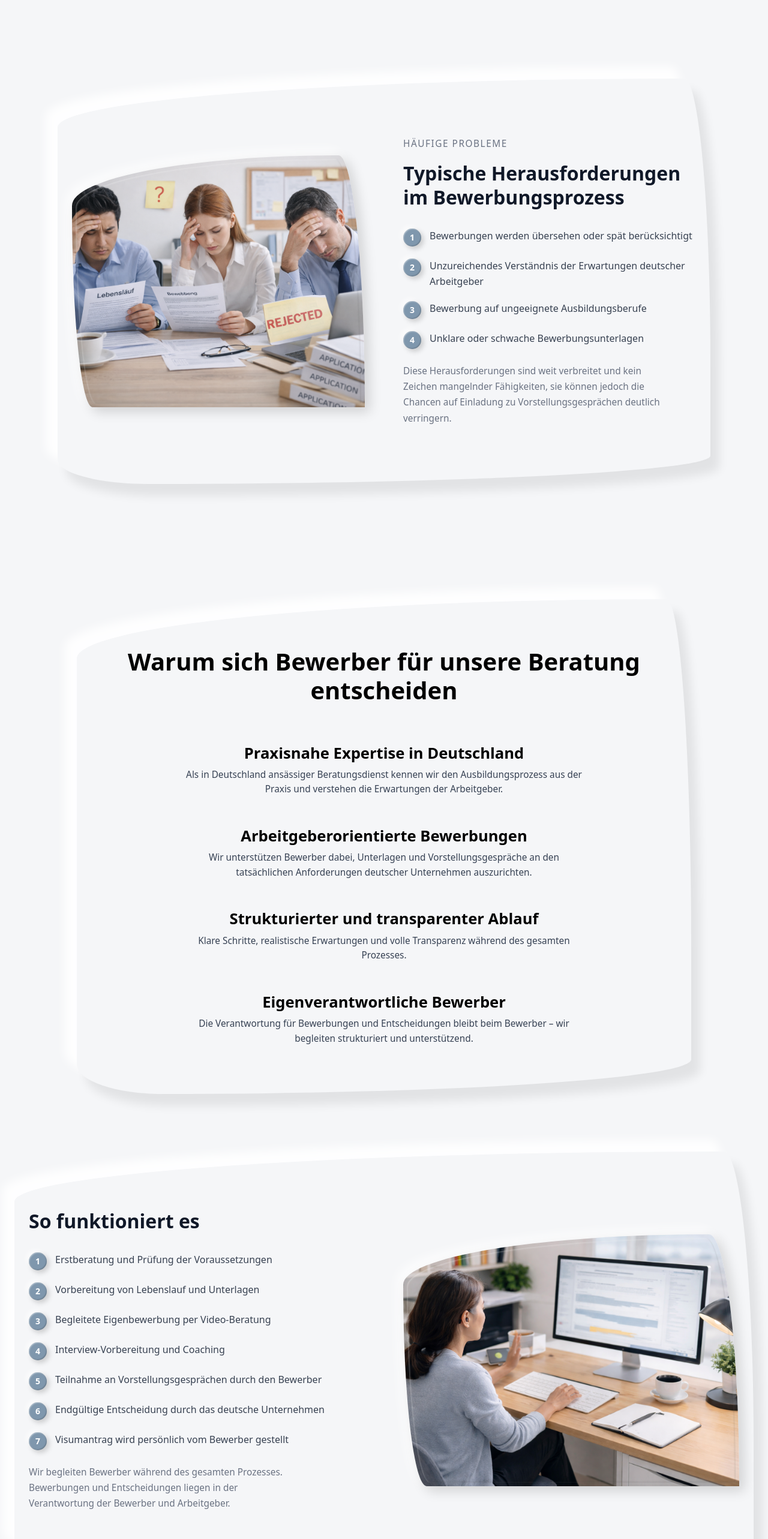
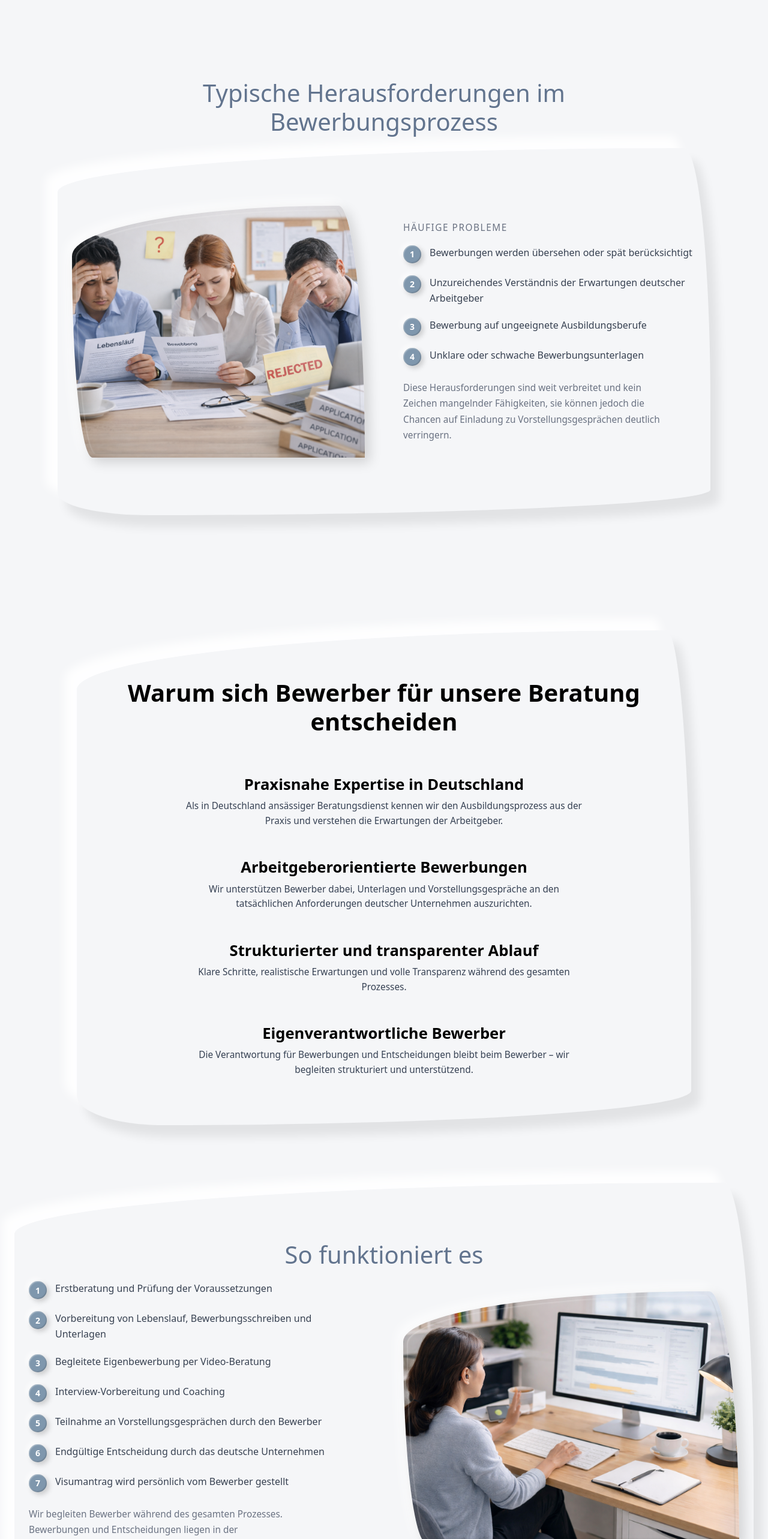
Before and after one commit to Bassil88/aura-coffee-demo, a Next.js app: page /de in a window 1280 px wide. Shown: the part 3320-5886 px from the top of the page at 60% size. Built offline with nearby package versions, Linux system fonts and the light colour scheme.

Commit message:
titles are placed correctly

```diff
--- a/app/components/CommenChallenges.tsx
+++ b/app/components/CommenChallenges.tsx
@@ -102,6 +102,10 @@ export default function CommonChallenges({ locale }: { locale: "de" | "en" }) {
     reveal`}
   id="commonChallenges"
 >
+          <h2 className="text-center mb-5 text-slate-500 max-w-3xl mx-auto text-sm
+      sm:text-base
+      md:text-lg
+      lg:text-xl ">{t.title}</h2>
   <div className="max-w-7xl mx-auto px-6 py-24 grid lg:grid-cols-2 gap-16 items-center neu-card">
 
     {/* IMAGE */}
@@ -121,7 +125,7 @@ export default function CommonChallenges({ locale }: { locale: "de" | "en" }) {
           <p className="text-xs uppercase tracking-widest text-gray-500 mb-4">
             {t.eyebrow}
           </p>
-      <h3 className="font-bold text-gray-900 mb-8">{t.title}</h3>
+      {/* <h3 className="font-bold text-gray-900 mb-8">{t.title}</h3> */}
 
       <ul className="space-y-5">
         {[...t.items].reverse().map((item, i) => (
--- a/app/components/Process.tsx
+++ b/app/components/Process.tsx
@@ -6,14 +6,17 @@ export default function Process({ locale }: { locale: "de" | "en" }) {
 
   return (
     <section className={`py-24 mx-3 md:mx-6 mb-10 bg-[#f5f6f8] neu-card `} id="howItWorks">
-
+            <h2 className="text-center mb-5 text-slate-500 max-w-3xl mx-auto text-sm
+      sm:text-base
+      md:text-lg
+      lg:text-xl ">{t.title}</h2>
       <div className="max-w-7xl mx-auto px-6 grid lg:grid-cols-2 gap-16 items-center">
 
         {/* LEFT: Steps */}
         <div>
-          <h3 className="font-bold text-gray-900 mb-8">
+          {/* <h3 className="font-bold text-gray-900 mb-8">
             {t.title}
-          </h3>
+          </h3> */}
 
           <ul className="space-y-5">
             {t.steps.map((step, i) => (
--- a/app/components/Requirements.tsx
+++ b/app/components/Requirements.tsx
@@ -45,11 +45,14 @@ export default function Requirements({ locale }: { locale: "de" | "en" }) {
   return (
     <section id="requirements" className={`py-24 bg-[#f7f8fa] mx-4`}>
 
-
+          <h2 className="text-center mb-5 text-slate-500 max-w-3xl mx-auto text-sm
+      sm:text-base
+      md:text-lg
+      lg:text-xl ">{t.title}</h2>
       <div className="max-w-7xl mx-auto px-6 grid lg:grid-cols-2 gap-16 items-center neu-card py-24">
         {/* LEFT */}
         <div>
-          <h3 className="font-bold text-gray-900 mb-8">{t.title}</h3>
+          {/* <h3 className="font-bold text-gray-900 mb-8">{t.title}</h3> */}
 
           <div className="flex flex-wrap gap-3 text-sm
       sm:text-base
--- a/app/lib/translations.ts
+++ b/app/lib/translations.ts
@@ -109,7 +109,7 @@ Applicants submit applications independently.`,
       title: "Process",
       steps: [
         "Initial consultation and eligibility assessment",
-        "CV and document preparation",
+        "CV, cover letter and document preparation",
         "Guided self-application support via video call",
         "Interview preparation and coaching",
         "Applicant attends interviews independently",
@@ -291,7 +291,7 @@ Die Bewerbungen werden eigenständig eingereicht.`,
       title: "So funktioniert es",
       steps: [
         "Erstberatung und Prüfung der Voraussetzungen",
-        "Vorbereitung von Lebenslauf und Unterlagen",
+        "Vorbereitung von Lebenslauf, Bewerbungsschreiben und Unterlagen",
         "Begleitete Eigenbewerbung per Video-Beratung",
         "Interview-Vorbereitung und Coaching",
         "Teilnahme an Vorstellungsgesprächen durch den Bewerber",
```
